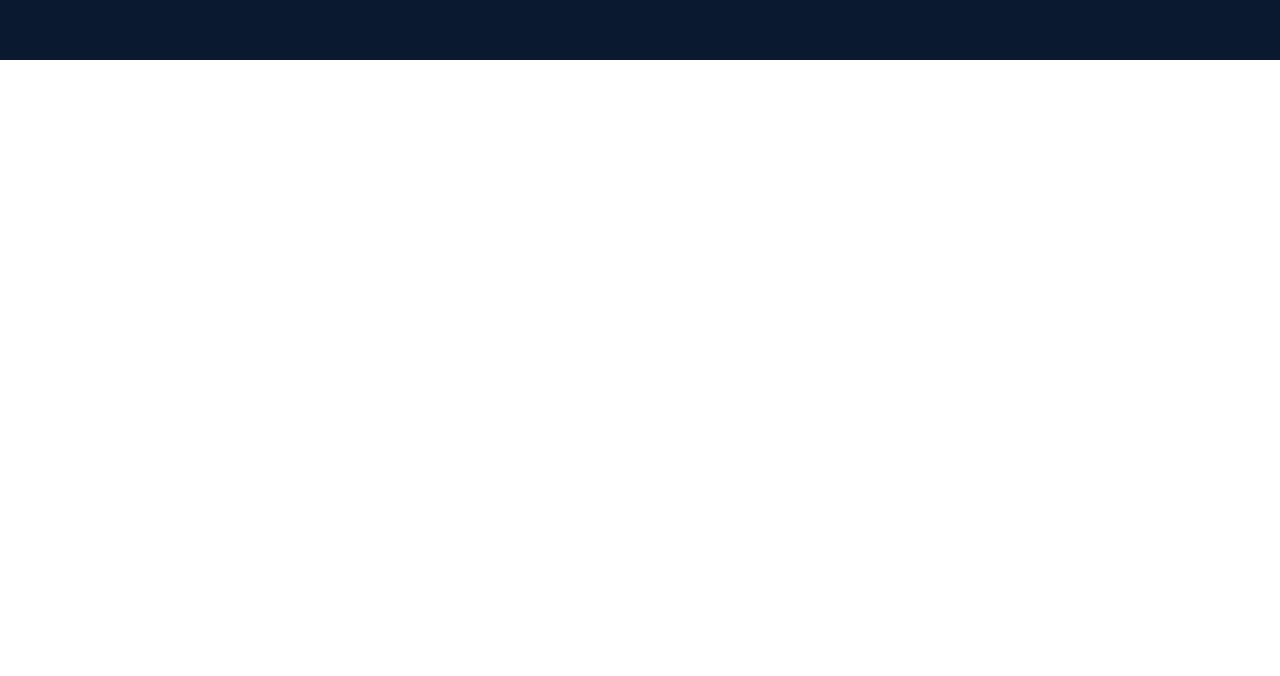
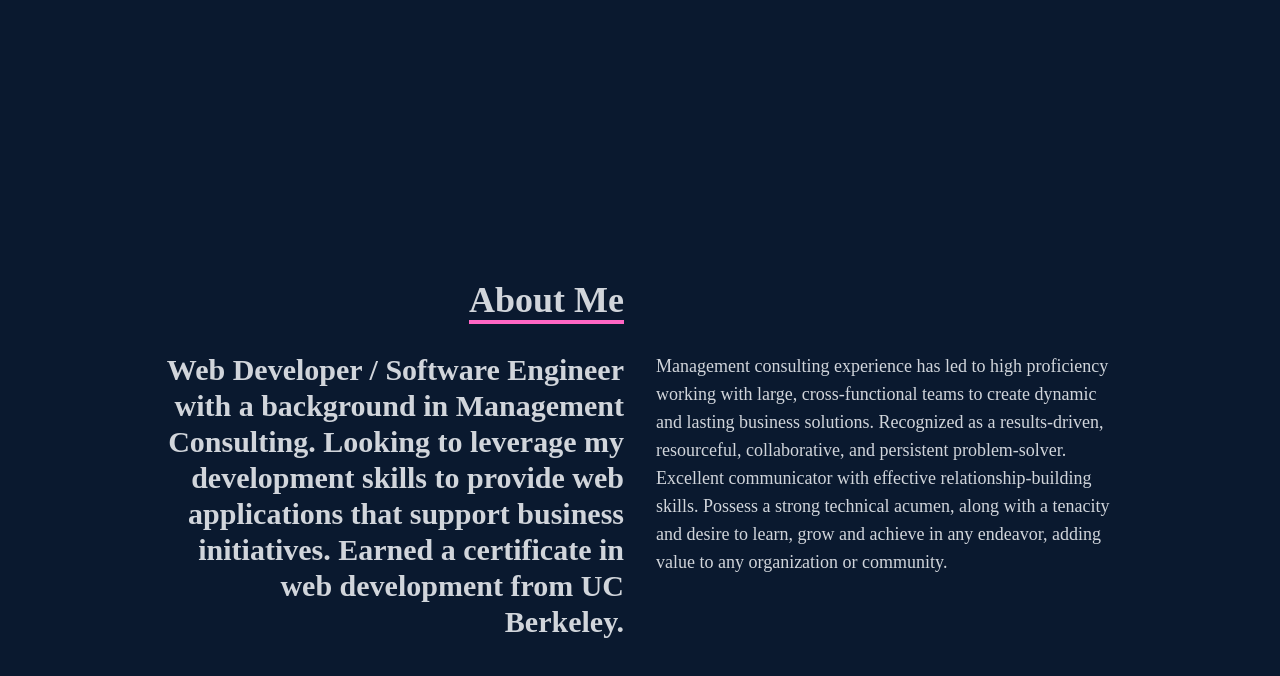
Before and after one commit to atmason90/portfolio-react, a React (Create React App) app in the folder portfolio-react/: page / in a window 1280 px wide. Shown: the part 740-1416 px from the top of the page. Before the commit the page ends 800 px from the top, so only its background shows below. Built offline with nearby package versions, Linux system fonts and the light colour scheme.

Commit message:
build about component

```diff
--- a/portfolio-react/src/App.js
+++ b/portfolio-react/src/App.js
@@ -1,3 +1,4 @@
+import About from "./components/About";
 import Home from "./components/Home";
 import Navbar from "./components/Navbar";
 
@@ -7,6 +8,7 @@ function App() {
     <div>
       <Navbar />
       <Home />
+      <About />
     </div>
   );
 }
--- a/portfolio-react/src/components/About.jsx
+++ b/portfolio-react/src/components/About.jsx
@@ -0,0 +1,26 @@
+import React from 'react'
+
+const About = () => {
+  return (
+    <div name='About' className='w-full h-screen bg-[#0a192f] text-gray-300'>
+      <div className='flex flex-col justify-center items-center w-full h-full'>
+        <div className='max-w-[1000px] w-full px-4 grid grid-cols-2 gap-8'>
+            <div className='sm:text-right pb-8 pl-4'>
+                <p className='text-4xl font-bold inline border-b-4 border-[#ff66c4]'>About Me</p>
+            </div>
+            <div></div>
+            </div>
+        <div className='max-w-[1000px] w-full grid sm:grid-cols-2 gap-8 px-4'>
+            <div className='sm:text-right text-3xl font-bold'>
+                <p>Web Developer / Software Engineer with a background in Management Consulting. Looking to leverage my development skills to provide web applications that support business initiatives. Earned a certificate in web development from UC Berkeley.</p>
+            </div>
+            <div className='text-lg'>
+                <p>Management consulting experience has led to high proficiency working with large, cross-functional teams to create dynamic and lasting business solutions. Recognized as a results-driven, resourceful, collaborative, and persistent problem-solver. Excellent communicator with effective relationship-building skills. Possess a strong technical acumen, along with a tenacity and desire to learn, grow and achieve in any endeavor, adding value to any organization or community.</p>
+            </div>
+        </div>
+      </div>
+    </div>
+  )
+}
+
+export default About
```
